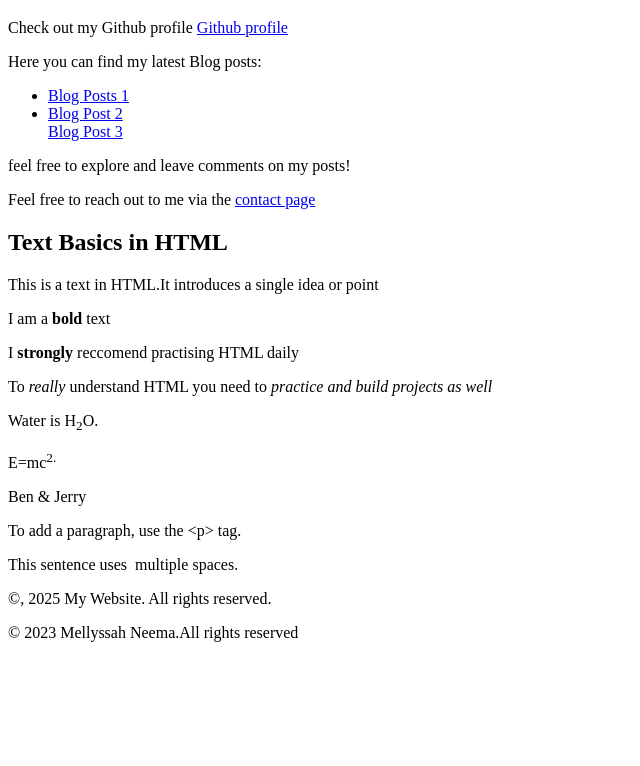
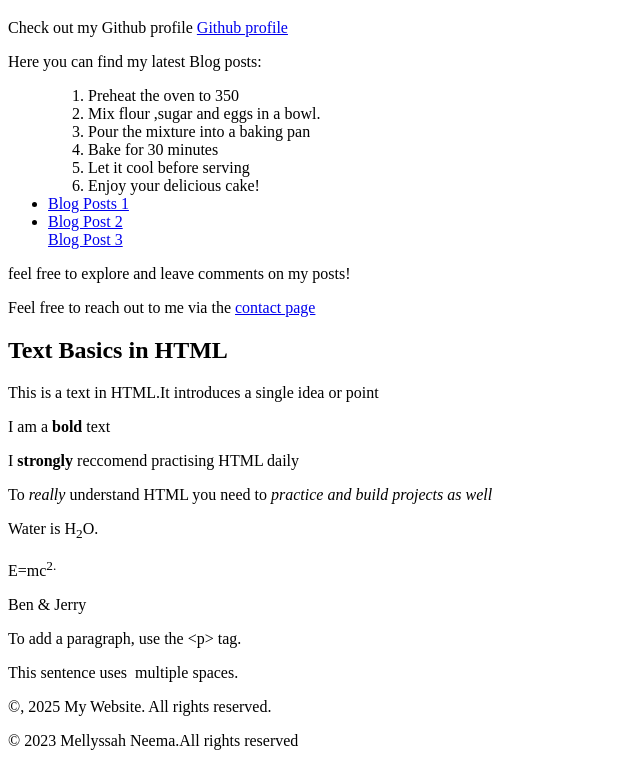
Before and after one commit to Mellyssah-Frontend-Dev/taawun-html-css, a plain HTML site: page link.html in a window 1280 px wide. Shown: the part 61-827 px from the top of the page, without its empty margins (0-640 px from the left). Before the commit the page ends 800 px from the top, so only its background shows below. Drawn offline with Linux system fonts and the light colour scheme.

Commit message:
added an ordered list to the code

```diff
--- a/link.html
+++ b/link.html
@@ -10,6 +10,14 @@
     <p>Check out my Github profile <a href="https://github.com/mellyssah-Frontend-Dev" target=blank>Github profile</a></p>
     <p>Here you can find my latest Blog posts:</p>
     <ul>
+        <ol>
+            <li>Preheat the oven to 350</li>
+            <li>Mix flour ,sugar and eggs in a bowl.</li>
+            <li>Pour the mixture into a baking pan</li>
+            <li>Bake for 30 minutes</li>
+            <li>Let it cool before serving</li>
+            <li>Enjoy your delicious cake!</li>
+        </ol>
         <li><a href="post1.html">Blog Posts 1<a></li>
             <li><a href="post2.html">Blog Post 2</a></li>
             </li><a href="post3.html">Blog Post 3</a></li>
```
